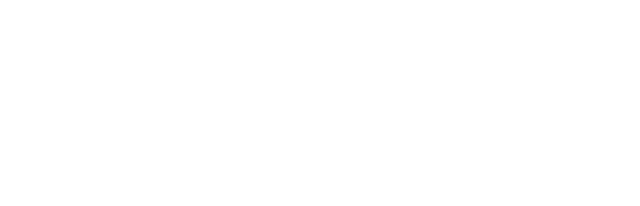
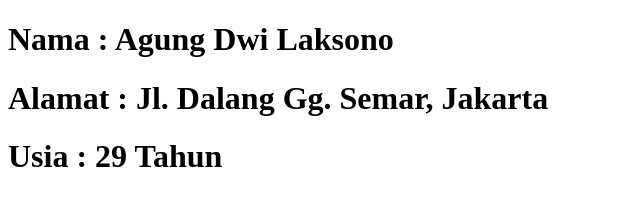
Before and after one commit to bramara17/personalInfotim1, a plain HTML site: page index.html in a window 1280 px wide. Shown: the whole page, without its empty margins (0-640 px from the left). Drawn offline with Linux system fonts and the light colour scheme.

Commit message:
add personal info

```diff
--- a/index.html
+++ b/index.html
@@ -7,6 +7,8 @@
     <title>Document</title>
 </head>
 <body>
-
+    <h1>Nama : Agung Dwi Laksono</h1>
+    <h1>Alamat : Jl. Dalang Gg. Semar, Jakarta</h1>
+    <h1>Usia : 29 Tahun </h1>
 </body>
 </html>
```
